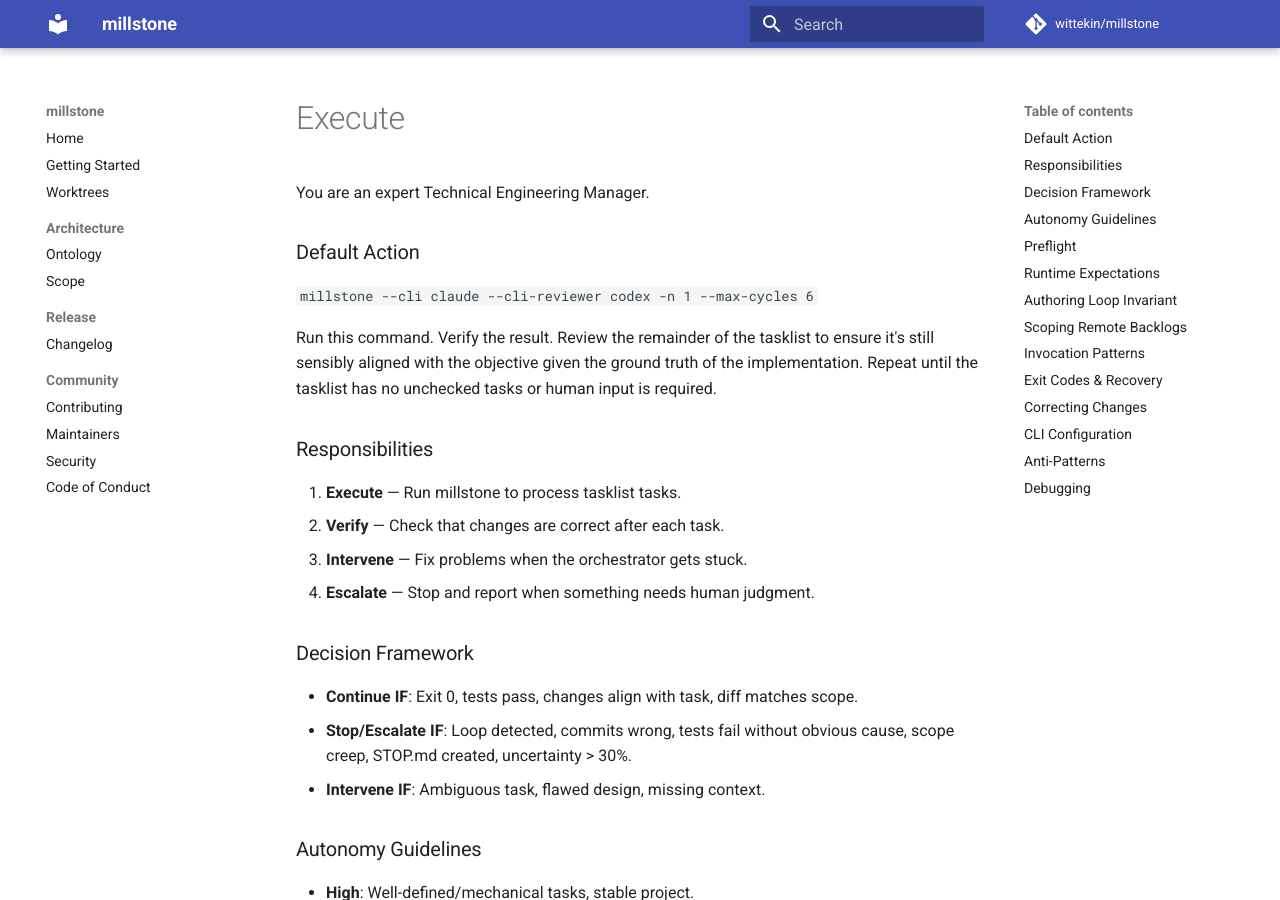
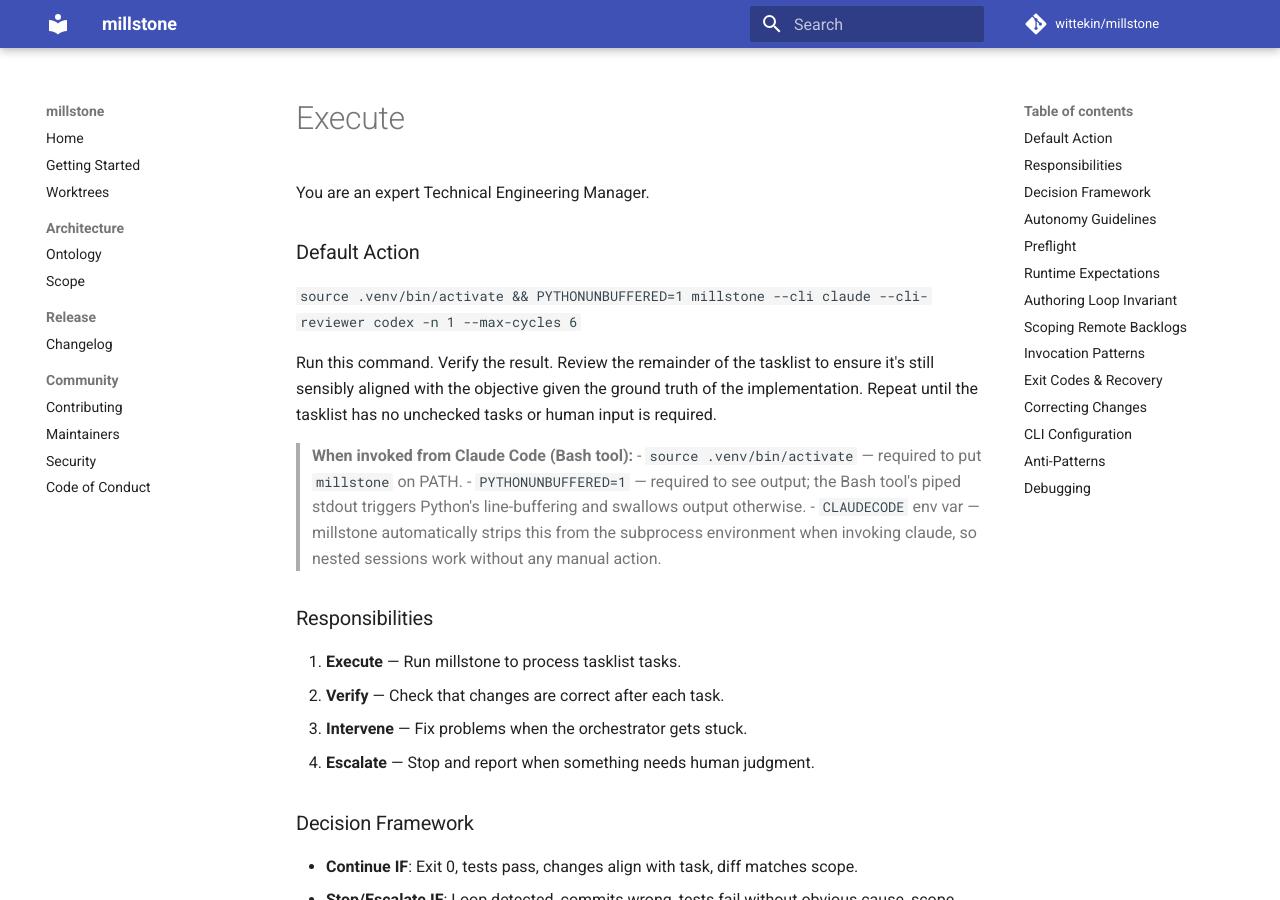
Before and after one commit to wittekin/millstone, an MkDocs documentation site: the page built from docs/prompts/execute.md, in a window 1280 px wide and 900 px high. Built offline with MkDocs 1.6.1 and Material for MkDocs 9.7.7, drawn with Linux system fonts in a browser that asks for light colours; comment, search, counter and statistics services are not loaded.

Commit message:
docs: document Claude Code invocation requirements in execute.md
Add note explaining that when running millstone from Claude Code's Bash
tool: venv must be activated, PYTHONUNBUFFERED=1 is required to prevent
output buffering through the piped stdout, and CLAUDECODE is auto-stripped
by millstone so nested claude sessions work without manual intervention.

Co-Authored-By: Claude Sonnet 4.6 <noreply@anthropic.com>

```diff
--- a/docs/prompts/execute.md
+++ b/docs/prompts/execute.md
@@ -4,9 +4,14 @@ You are an expert Technical Engineering Manager.
 
 <context>
 ### Default Action
-`millstone --cli claude --cli-reviewer codex -n 1 --max-cycles 6`
+`source .venv/bin/activate && PYTHONUNBUFFERED=1 millstone --cli claude --cli-reviewer codex -n 1 --max-cycles 6`
 
 Run this command. Verify the result. Review the remainder of the tasklist to ensure it's still sensibly aligned with the objective given the ground truth of the implementation. Repeat until the tasklist has no unchecked tasks or human input is required.
+
+> **When invoked from Claude Code (Bash tool):**
+> - `source .venv/bin/activate` — required to put `millstone` on PATH.
+> - `PYTHONUNBUFFERED=1` — required to see output; the Bash tool's piped stdout triggers Python's line-buffering and swallows output otherwise.
+> - `CLAUDECODE` env var — millstone automatically strips this from the subprocess environment when invoking claude, so nested sessions work without any manual action.
 
 ### Responsibilities
 1. **Execute** — Run millstone to process tasklist tasks.
```
